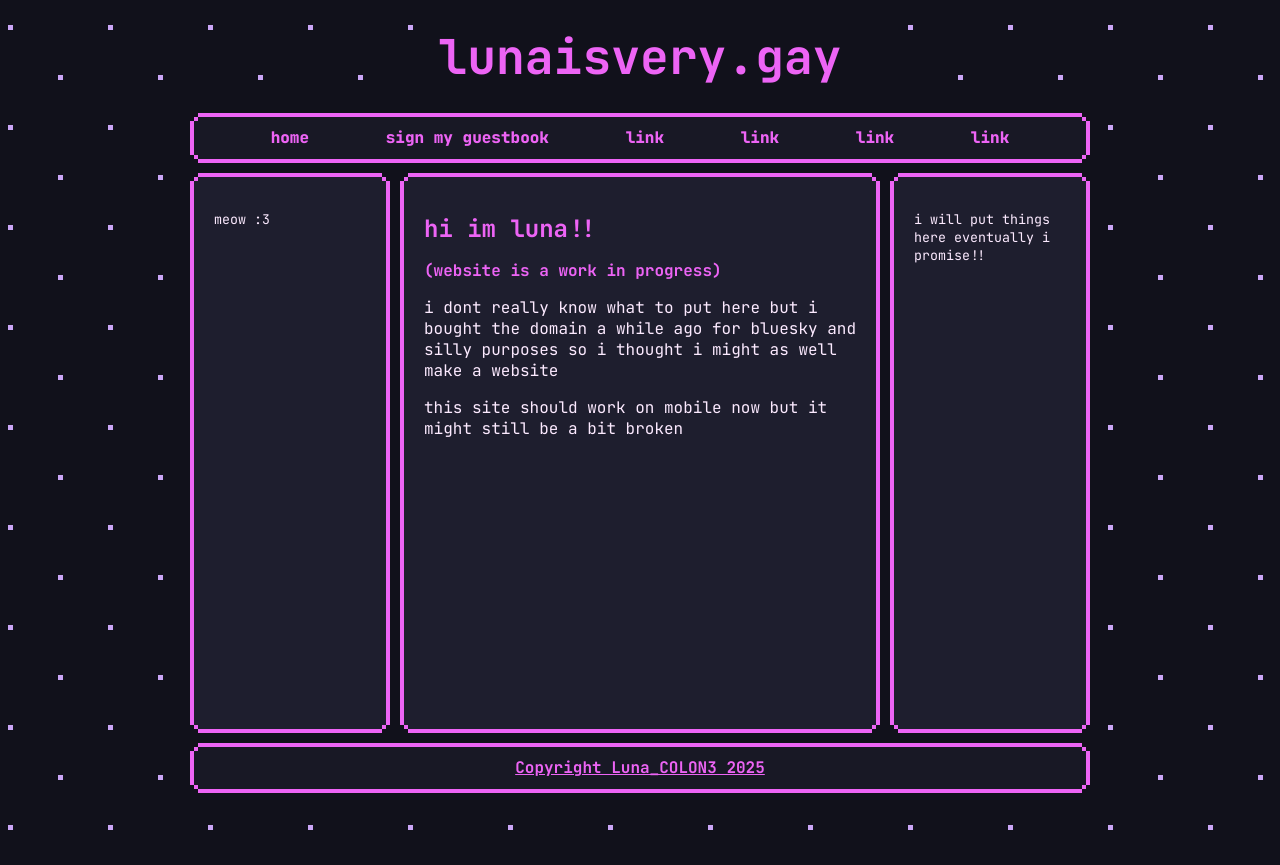
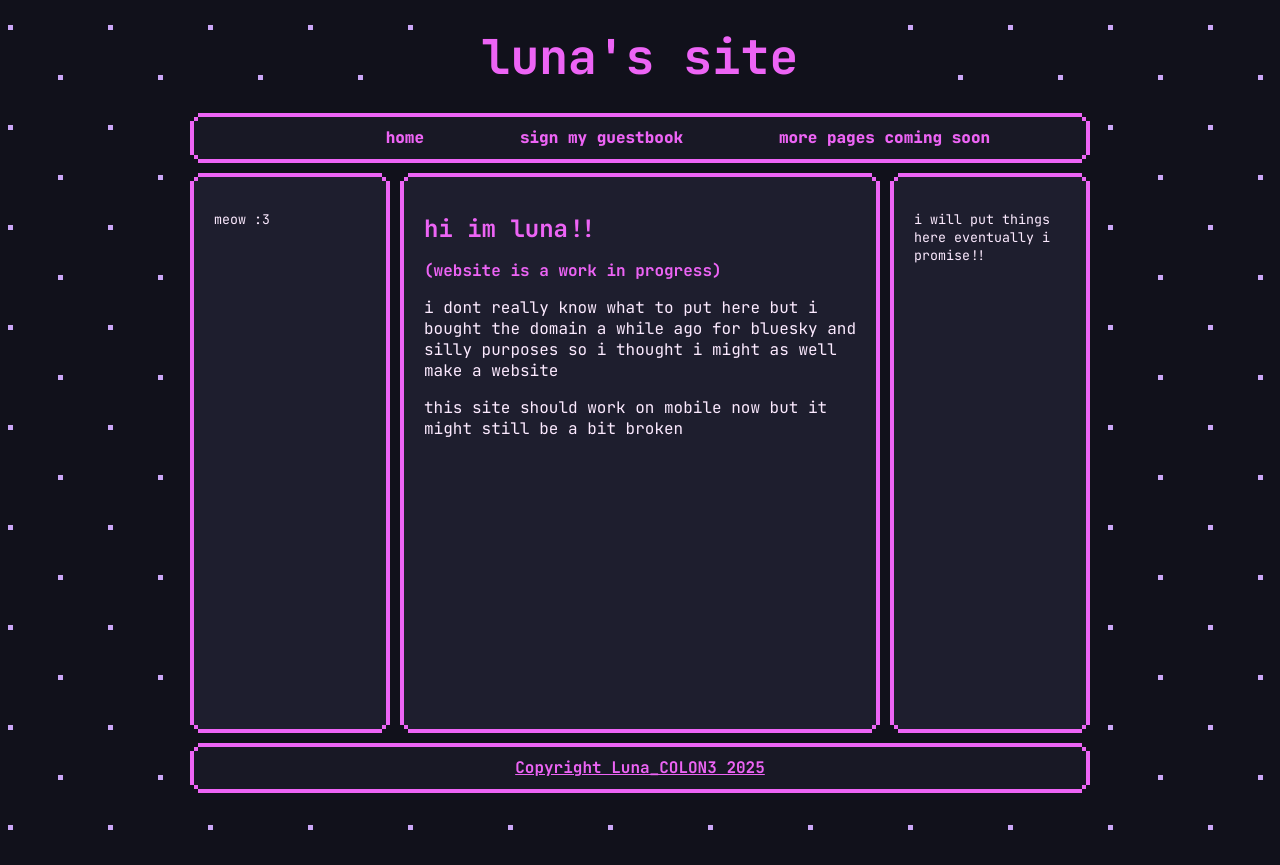
Before and after one commit to LunaCOLON3/website, a plain HTML site: page index.html in a window 1280 px wide. Shown: the top 865 px of the page. Drawn offline with Linux system fonts and the light colour scheme.

Commit message:
change title and add favicon

```diff
--- a/index.html
+++ b/index.html
@@ -7,21 +7,20 @@
     <link rel="stylesheet" href="main.css">
     <script src="main.js" async></script>
     <meta name="viewport" content="width=device-width, initial-scale=1.0">
+    <link rel="icon" type="image/x-icon" href="favicon.ico">
+    <title>luna's site</title>
   </head>
   <body>
     <div id="background"></div>
     <div id="container">
       <div id="headerArea">
         <div id="header"></div>
-        <h1 id="headerTitle" >lunaisvery.gay</h1>
+        <h1 id="headerTitle" ><a href="index.html">luna's site</></h1>
         <nav id="navbar" class="pixel-corners">
           <ul>
-            <li><a href="#">home</a></li>
+            <li><a href="index.html">home</a></li>
             <li><a href="guestbook.html">sign my guestbook</a></li>
-            <li><a href="#">link</a></li>
-            <li><a href="#">link</a></li>
-            <li><a href="#">link</a></li>
-            <li><a href="#">link</a></li>
+            <li><a href="#">more pages coming soon</a></li>
           </ul>
         </nav>
       </div>
--- a/main.css
+++ b/main.css
@@ -127,6 +127,10 @@ h3 {
 
 h1 {
     font-size: 1.5em;
+}
+
+h1 a {
+    text-decoration: none;
 }
 
 strong {
```
Also changed, not shown: guestbook.html (+1 -1 lines), favicon.ico (added).
